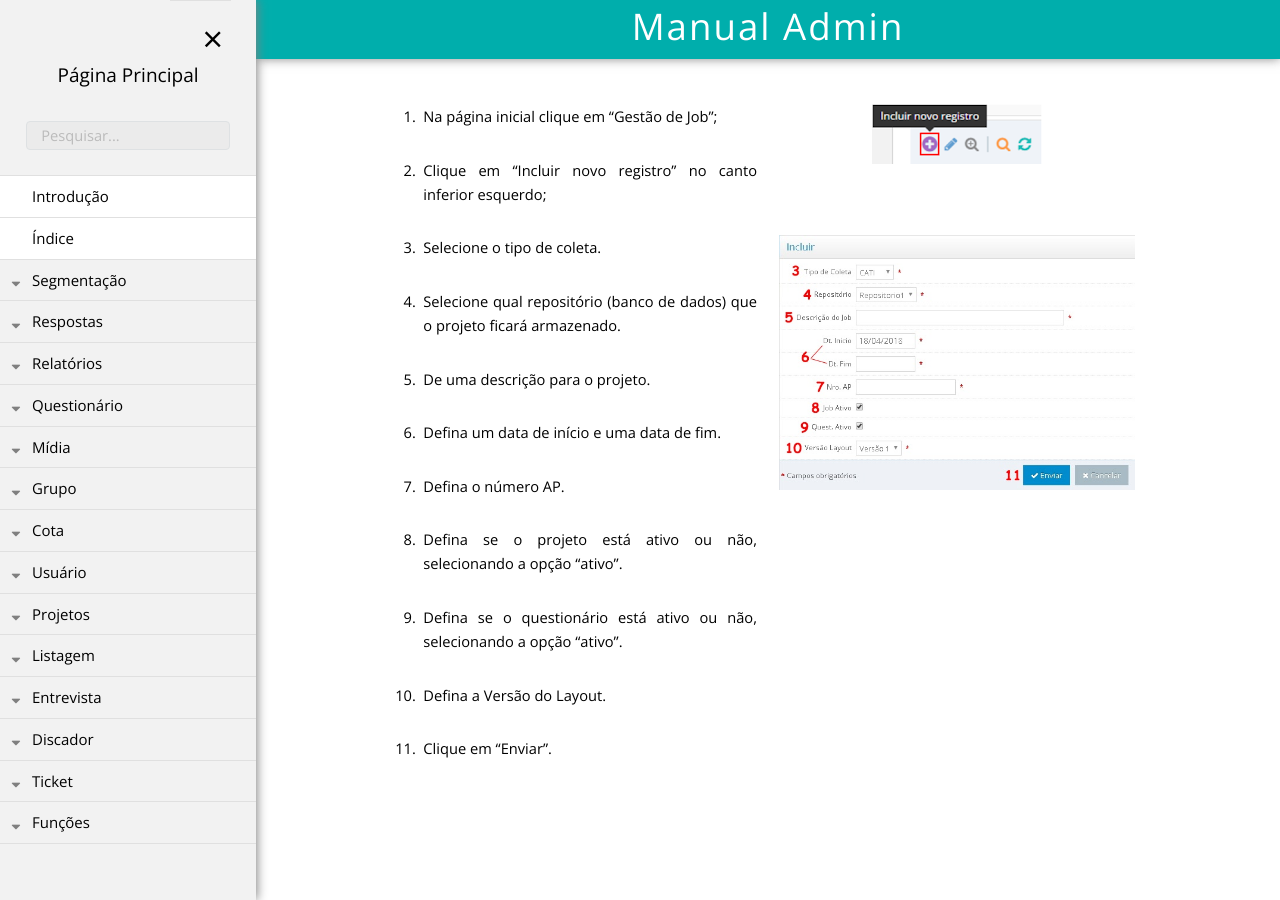
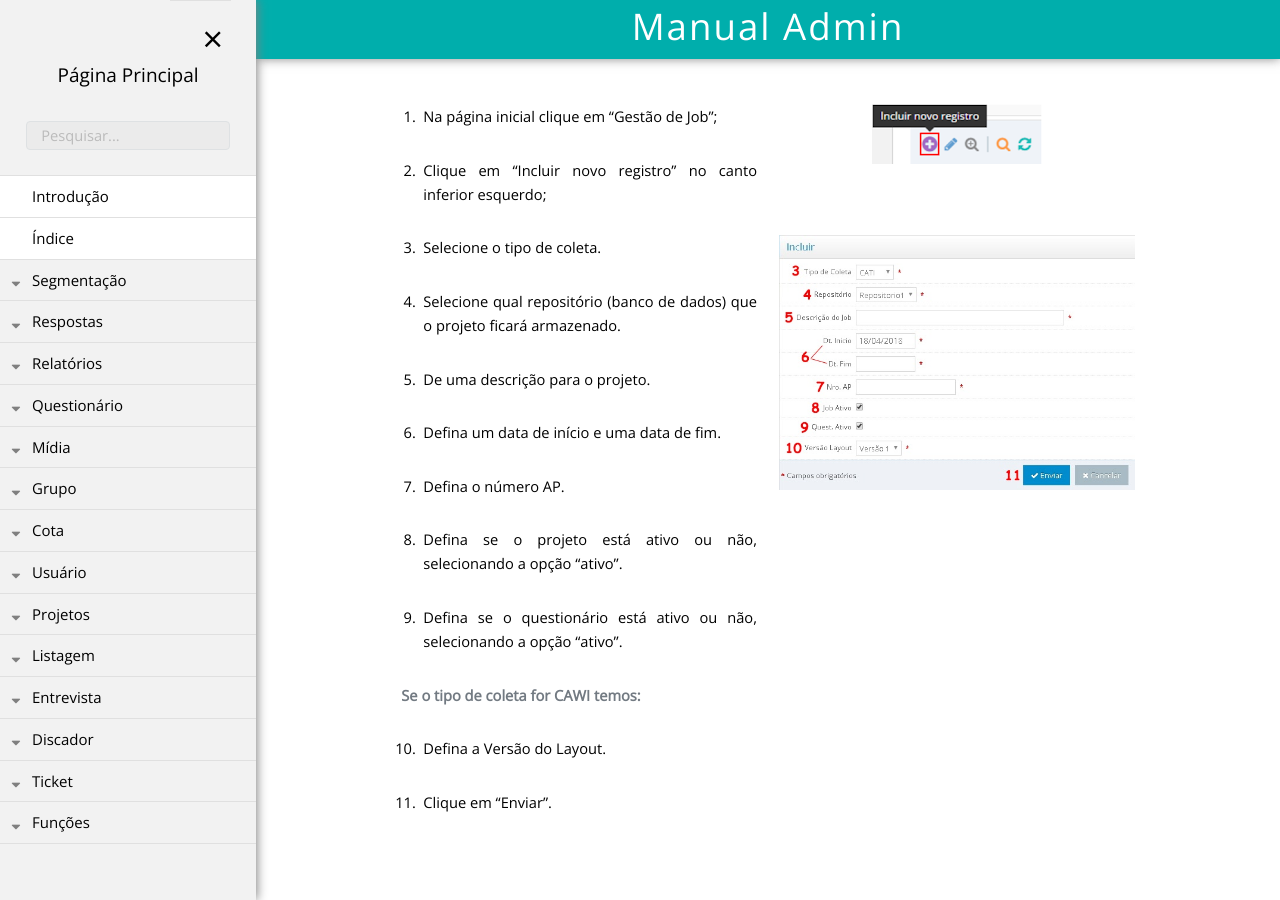
Before and after one commit to rogerio-figueiredo-hsr/hsrtechonline.github.io, a Jekyll site: the page built from _posts/2018-06-15-criando-um-projeto.md, in a window 1280 px wide. Built offline with Jekyll 4.4.1, drawn with Linux system fonts in a browser that asks for light colours.

Commit message:
teste jekyll

```diff
--- a/_posts/2018-06-15-criando-um-projeto.md
+++ b/_posts/2018-06-15-criando-um-projeto.md
@@ -32,6 +32,9 @@ pasta: "Projetos"
 
 9. Defina se o questionário está ativo ou não, selecionando a opção "ativo".
 
+**Se o tipo de coleta for CAWI temos:**
+
+{:start="10"}
 10. Defina a Versão do Layout.
 
 11. Clique em "Enviar".
```
